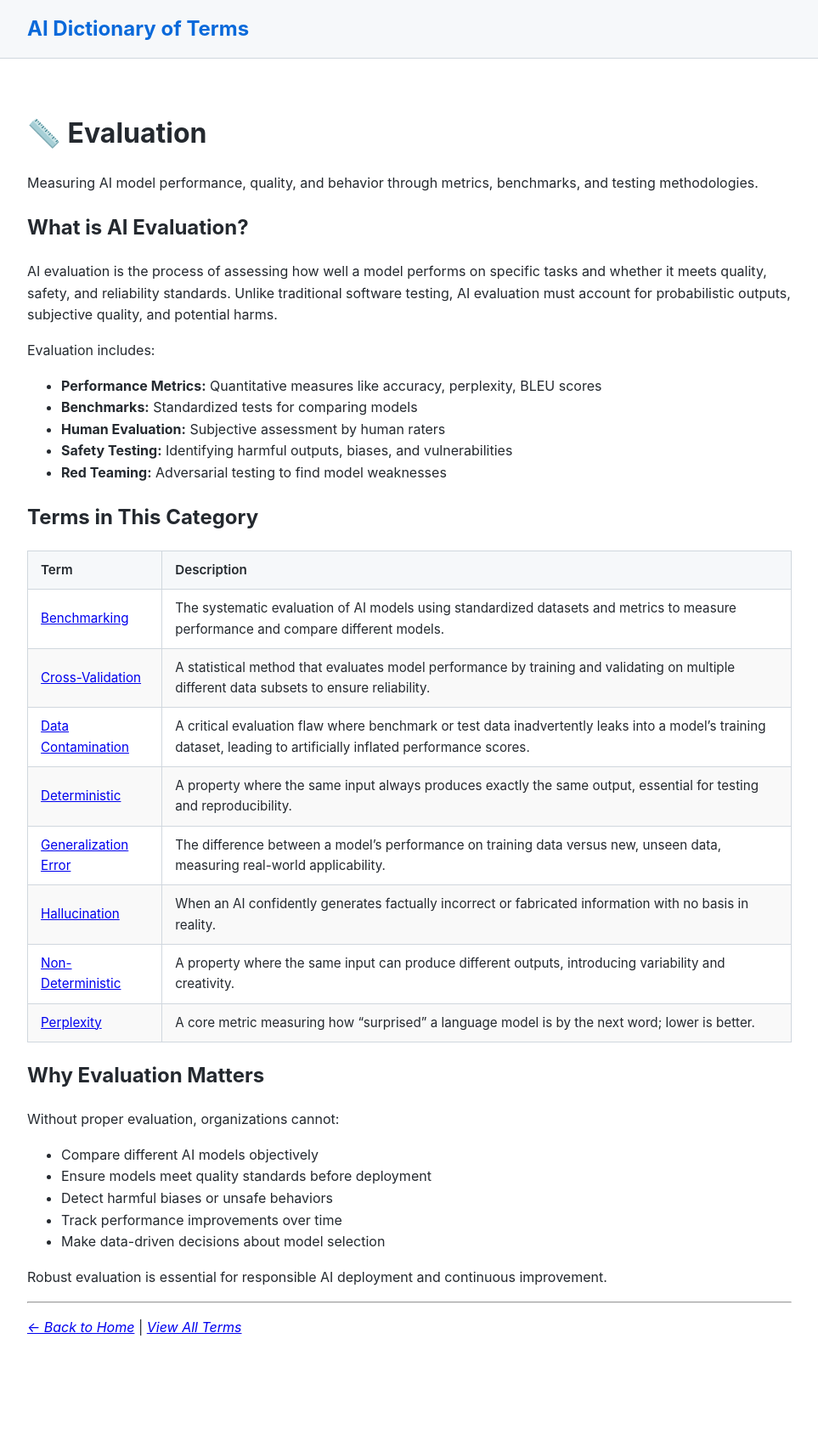
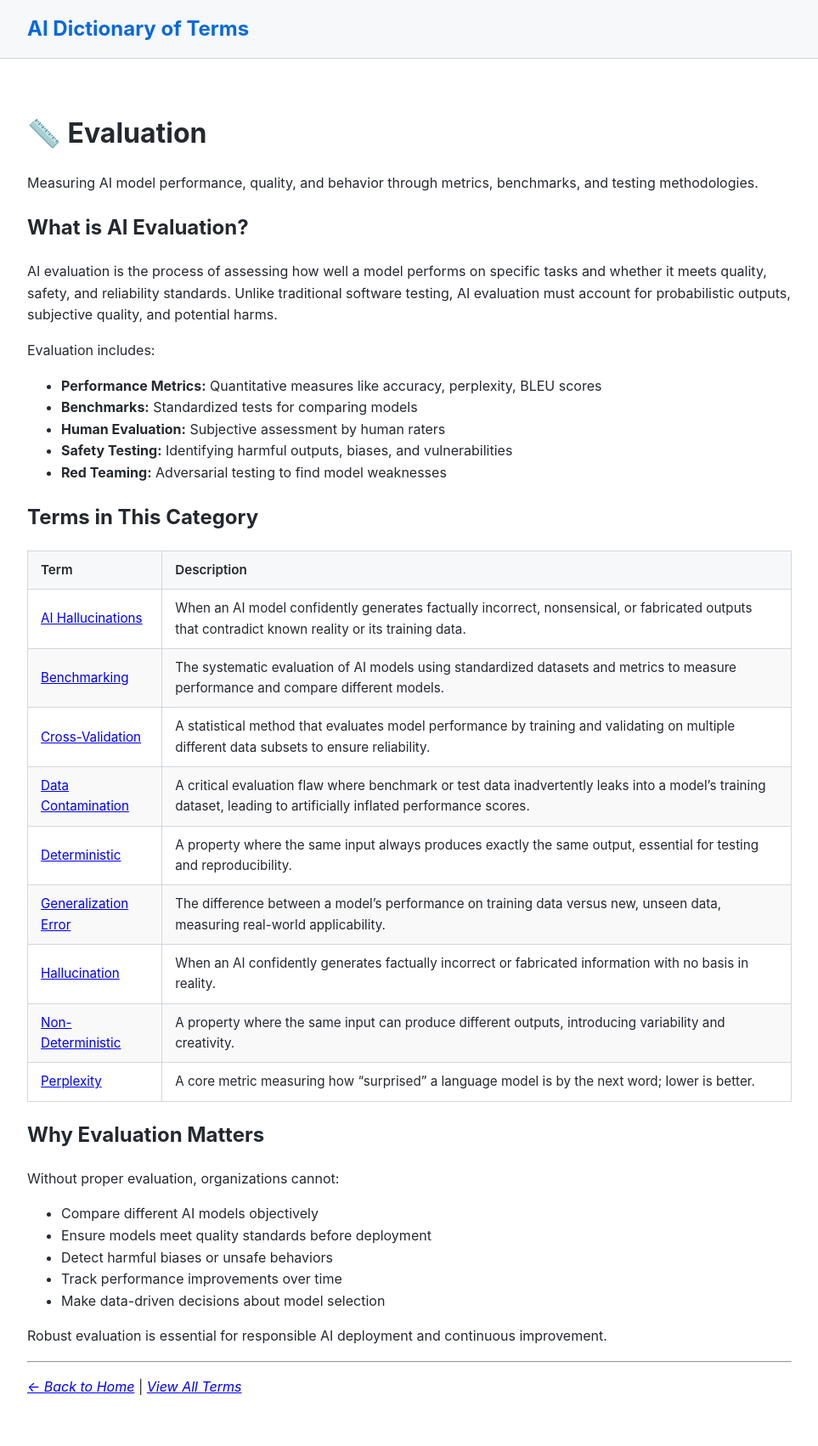
Before and after one commit to alexnubla/ai-dictionary, a Jekyll site: the page built from categories/evaluation.md, in a window 1280 px wide. Shown: the whole page at 85% size, without its empty margins (158-1121 px from the left). Built offline with Jekyll 4.4.1, drawn with Linux system fonts in a browser that asks for light colours; before the commit the page ends 1632 px from its top, so only the background shows below that.

Commit message:
Update evaluation.md

```diff
--- a/categories/evaluation.md
+++ b/categories/evaluation.md
@@ -22,6 +22,7 @@ Evaluation includes:
 
 | Term | Description |
 |------|-------------|
+| [AI Hallucinations](/ai-dictionary/terms/ai-hallucinations/) | When an AI model confidently generates factually incorrect, nonsensical, or fabricated outputs that contradict known reality or its training data. |
 | [Benchmarking](/ai-dictionary/terms/benchmarking/) | The systematic evaluation of AI models using standardized datasets and metrics to measure performance and compare different models. |
 | [Cross-Validation](/ai-dictionary/terms/cross-validation/) | A statistical method that evaluates model performance by training and validating on multiple different data subsets to ensure reliability. |
 | [Data Contamination](/ai-dictionary/terms/data-contamination/) | A critical evaluation flaw where benchmark or test data inadvertently leaks into a model's training dataset, leading to artificially inflated performance scores. |
```
